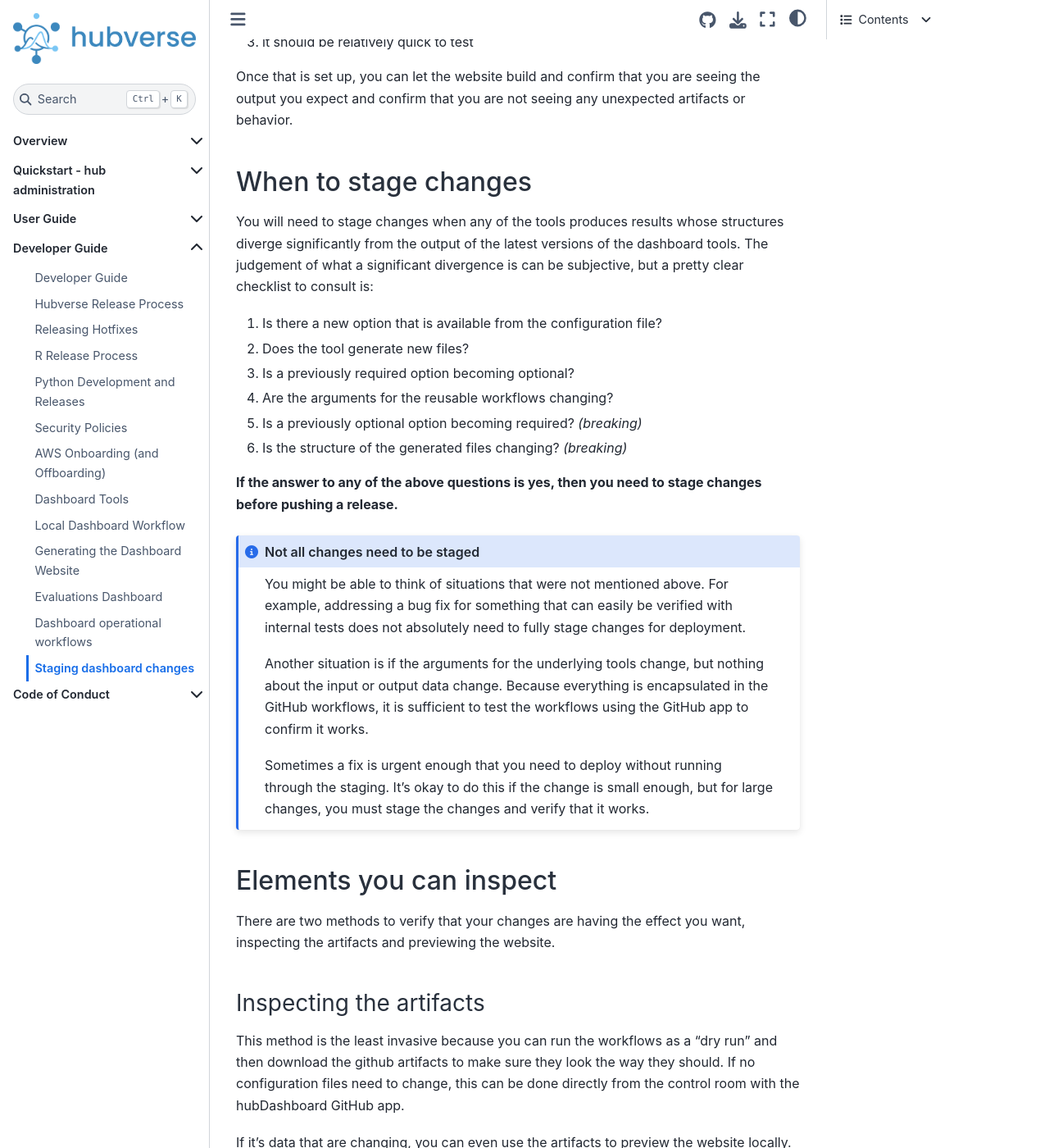
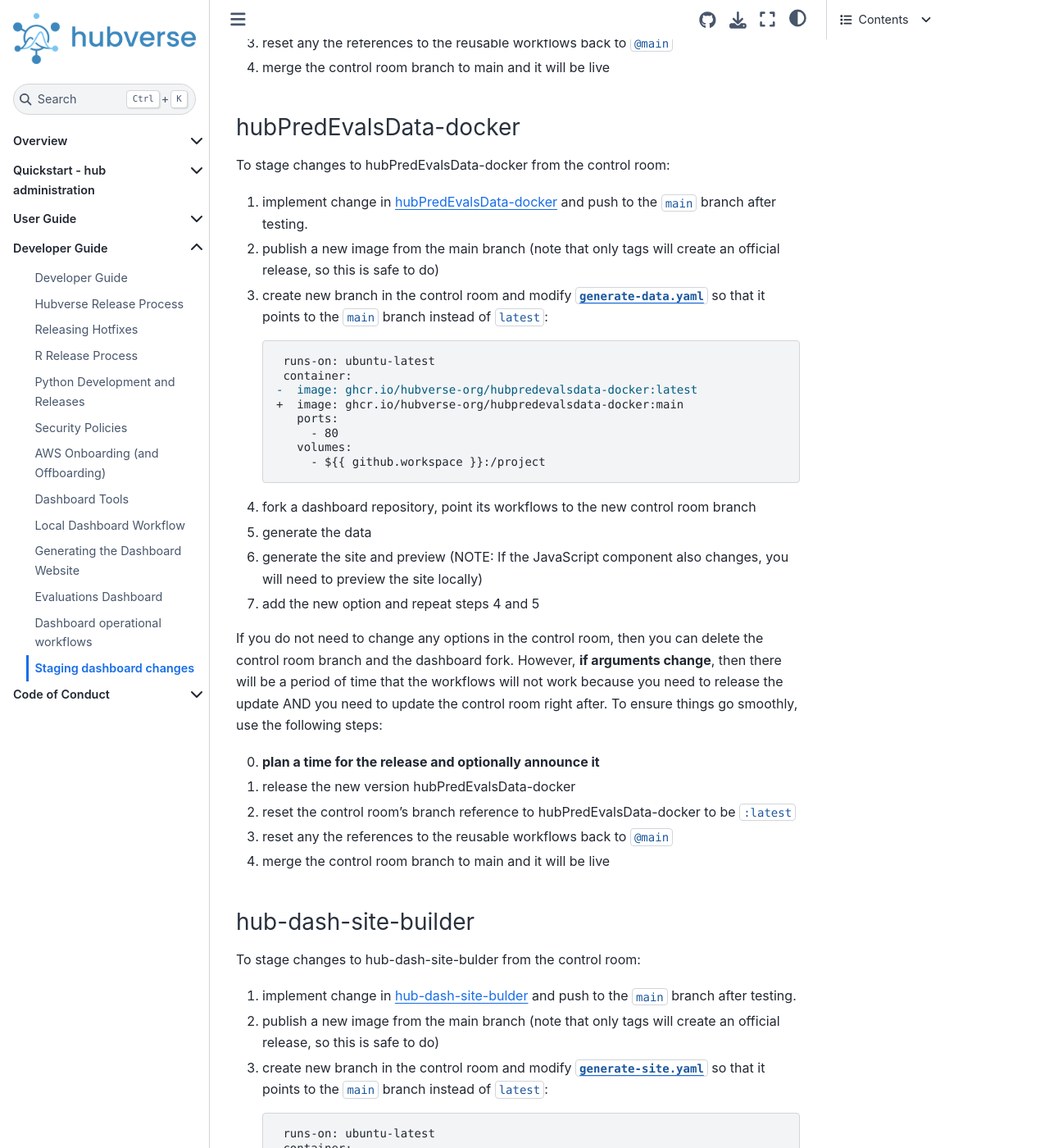
Before and after one commit to hubverse-org/hubDocs, a Sphinx documentation site: the page built from docs/source/developer/dashboard-staging.md, in a window 1280 px wide and 1400 px high, scrolled down 10517 px. Shown: the whole window at 82% size. Built offline with Sphinx 7.4.7 and the Sphinx Book theme 1.1.4, drawn with Linux system fonts in a browser that asks for light colours; comment, search, counter and statistics services are not loaded; some of the changed text lies outside the part shown.

Commit message:
rearrange a bit

````diff
--- a/docs/source/developer/dashboard-staging.md
+++ b/docs/source/developer/dashboard-staging.md
@@ -136,6 +136,37 @@
 | `site-config.yml`  | hub-dash-site-builder | `generate-site.yaml` | site | gh-pages |
 | `predevals-config.yml`  | hubPredEvalsData-docker | `generate-data.yaml` | eval-data | predevals/data |
 | `predtimechart-config.yml`  | hub-dashboard-predtimechart | `generate-data.yaml` | forecast-data | ptc/data |
+
+## When to stage changes
+
+You will need to stage changes when any of the tools produces results whose
+structures diverge significantly from the output of the latest versions of the
+dashboard tools. The judgement of what a significant divergence is can be
+subjective, but a pretty clear checklist to consult is:
+
+ 1. Is there a new option that is available from the configuration file?
+ 1. Does the tool generate new files?
+ 1. Is a previously required option becoming optional?
+ 1. Are the arguments for the reusable workflows changing?
+ 1. Is a previously optional option becoming required? _(breaking)_
+ 1. Is the structure of the generated files changing? _(breaking)_
+
+**If the answer to any of the above questions is yes, then you need to stage
+changes before pushing a release.**
+
+:::{admonition} Not all changes need to be staged
+:class: note
+
+You might be able to think of situations that were not mentioned above. For
+example, addressing a bug fix for something that can easily be verified with
+internal tests does not absolutely need to fully stage changes for deployment.
+
+Sometimes a fix is urgent enough that you need to deploy without running through
+the staging. It's okay to do this if the change is small enough, but for large
+changes, you must stage the changes and verify that it works.
+
+:::
+
 
 (dashboard-staging-where)=
 ## Where to stage changes
@@ -482,89 +513,82 @@
 4. merge the control room branch to main and it will be live
 
 (staging-tools-predevals)=
-### Staging hubPredEvalsData-docker
+### hubPredEvalsData-docker
 
-TBC
+To stage changes to hubPredEvalsData-docker from the control room:
+
+1. implement change in
+   [hubPredEvalsData-docker](https://github.com/hubverse-org/hubPredEvalsData-docker)
+   and push to the `main` branch after testing.
+2. publish a new image from the main branch (note that only tags will create an official release, so this is safe to do)
+2. create new branch in the control room and modify
+   [`generate-data.yaml`](https://github.com/hubverse-org/hub-dashboard-control-room/tree/main/.github/workflows/generate-data.yaml) so that it points to the `main` branch instead of `latest`:
+   ```diff
+    runs-on: ubuntu-latest
+    container:
+   -  image: ghcr.io/hubverse-org/hubpredevalsdata-docker:latest
+   +  image: ghcr.io/hubverse-org/hubpredevalsdata-docker:main
+      ports:
+        - 80
+      volumes:
+        - ${{ github.workspace }}:/project
+   ```
+3. fork a dashboard repository, point its workflows to the new control room
+   branch
+4. generate the data
+5. generate the site and preview (NOTE: If the JavaScript component also
+   changes, you will need to preview the site locally)
+6. add the new option and repeat steps 4 and 5
+
+If you do not need to change any options in the control room, then you can
+delete the control room branch and the dashboard fork. However, **if arguments change**,
+then there will be a period of time that the workflows will not work because you
+need to release the update AND you need to update the control room right after.
+To ensure things go smoothly, use the following steps:
+
+0. **plan a time for the release and optionally announce it**
+1. release the new version hubPredEvalsData-docker
+2. reset the control room's branch reference to hubPredEvalsData-docker to be `:latest`
+3. reset any the references to the reusable workflows back to `@main`
+4. merge the control room branch to main and it will be live
+
 
 (staging-tools-stie)=
-### Staging hub-dash-site-builder
+### hub-dash-site-builder
 
-TBC
+To stage changes to hub-dash-site-bulder from the control room:
 
-## What does it mean to stage changes?
+1. implement change in
+   [hub-dash-site-bulder](https://github.com/hubverse-org/hub-dash-site-bulder)
+   and push to the `main` branch after testing.
+2. publish a new image from the main branch (note that only tags will create an official release, so this is safe to do)
+2. create new branch in the control room and modify
+   [`generate-site.yaml`](https://github.com/hubverse-org/hub-dashboard-control-room/tree/main/.github/workflows/generate-site.yaml) so that it points to the `main` branch instead of `latest`:
+   ```diff
+    runs-on: ubuntu-latest
+    container:
+   -  image: ghcr.io/hubverse-org/hub-dash-site-builder:latest
+   +  image: ghcr.io/hubverse-org/hub-dash-site-builder:main
+      ports:
+        - 80
+      volumes:
+        - ${{ github.workspace }}:/project
+   ```
+3. fork a dashboard repository, point its workflows to the new control room
+   branch
+4. (optional) generate the data
+5. generate the site and preview (NOTE: If the JavaScript component also
+   changes, you will need to preview the site locally)
+6. add the new option and repeat step 5
 
-The concept of staging changes is the same as a dress rehearsal for a play. You
-get all the players together and execute the performance exactly as you would if
-an audience were there. You are confirming everything is operating as expected
-and providing room for improvements if things go awry.
+If you do not need to change any options in the control room, then you can
+delete the control room branch and the dashboard fork. However, **if arguments change**,
+then there will be a period of time that the workflows will not work because you
+need to release the update AND you need to update the control room right after.
+To ensure things go smoothly, use the following steps:
 
-Similarly, since the dashboard is automatically deployed to any repository that
-uses it, it is important to confirm that changes to any components produce
-expected results and do not break the dashboards in production. To confirm
-this, it is important to create a branch in the control room that implements
-the changes and temporary dashboard website to preview. This website should
-adhere to these three descriptors:
-
-1. its workflows should point to an in-development branch of the control room
-2. it should implement any configuration file changes if necessary
-3. it should be relatively quick to test
-
-Once that is set up, you can let the website build and confirm that you are
-seeing the output you expect and confirm that you are not seeing any unexpected
-artifacts or behavior.
-
-## When to stage changes
-
-You will need to stage changes when any of the tools produces results whose
-structures diverge significantly from the output of the latest versions of the
-dashboard tools. The judgement of what a significant divergence is can be
-subjective, but a pretty clear checklist to consult is:
-
- 1. Is there a new option that is available from the configuration file?
- 1. Does the tool generate new files?
- 1. Is a previously required option becoming optional?
- 1. Are the arguments for the reusable workflows changing?
- 1. Is a previously optional option becoming required? _(breaking)_
- 1. Is the structure of the generated files changing? _(breaking)_
-
-**If the answer to any of the above questions is yes, then you need to stage
-changes before pushing a release.**
-
-:::{admonition} Not all changes need to be staged
-:class: note
-
-You might be able to think of situations that were not mentioned above. For
-example, addressing a bug fix for something that can easily be verified with
-internal tests does not absolutely need to fully stage changes for deployment.
-
-Another situation is if the arguments for the underlying tools change, but
-nothing about the input or output data change. Because everything is
-encapsulated in the GitHub workflows, it is sufficient to test the workflows
-using the GitHub app to confirm it works.
-
-Sometimes a fix is urgent enough that you need to deploy without running through
-the staging. It's okay to do this if the change is small enough, but for large
-changes, you must stage the changes and verify that it works.
-
-:::
-
-## Elements you can inspect
-
-There are two methods to verify that your changes are having the effect you want,
-inspecting the artifacts and previewing the website.
-
-### Inspecting the artifacts
-
-This method is the least invasive because you can run the workflows as a "dry
-run" and then download the github artifacts to make sure they look the way they
-should. If no configuration files need to change, this can be done directly from
-the control room with the hubDashboard GitHub app.
-
-If it's data that are changing, you can even use the artifacts to preview the
-website locally.
-
-### Previewing the website on a fork
-
-There are some situations where you want to preview the website on a fork of a
-dashboard. You might want to do this if you have a breaking change and you need
-to modify a config file. This is more involved.
+0. **plan a time for the release and optionally announce it**
+1. release the new version hub-dash-site-bulder
+2. reset the control room's branch reference to hub-dash-site-bulder to be `:latest`
+3. reset any the references to the reusable workflows back to `@main`
+4. merge the control room branch to main and it will be live
````
Also changed, not shown: other parts of docs/source/developer/dashboard-staging.md (+1 -1 lines).
